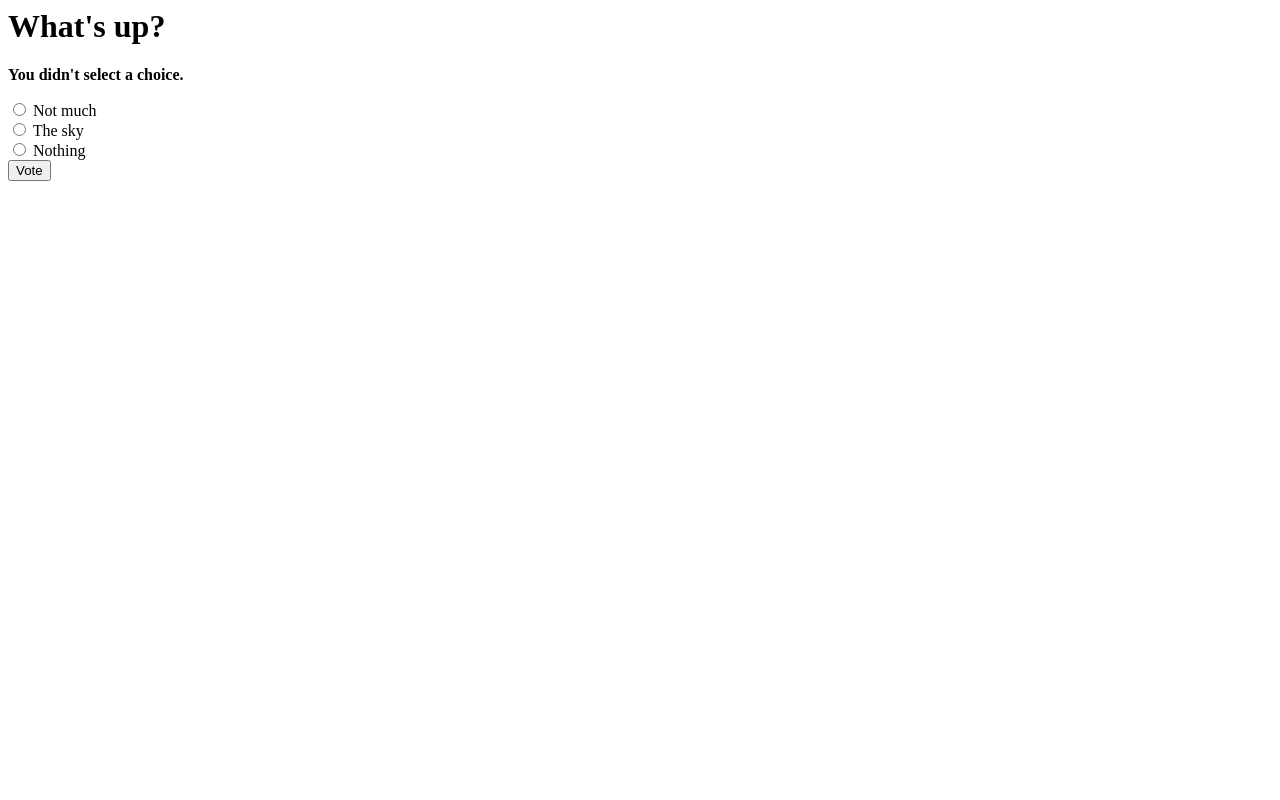
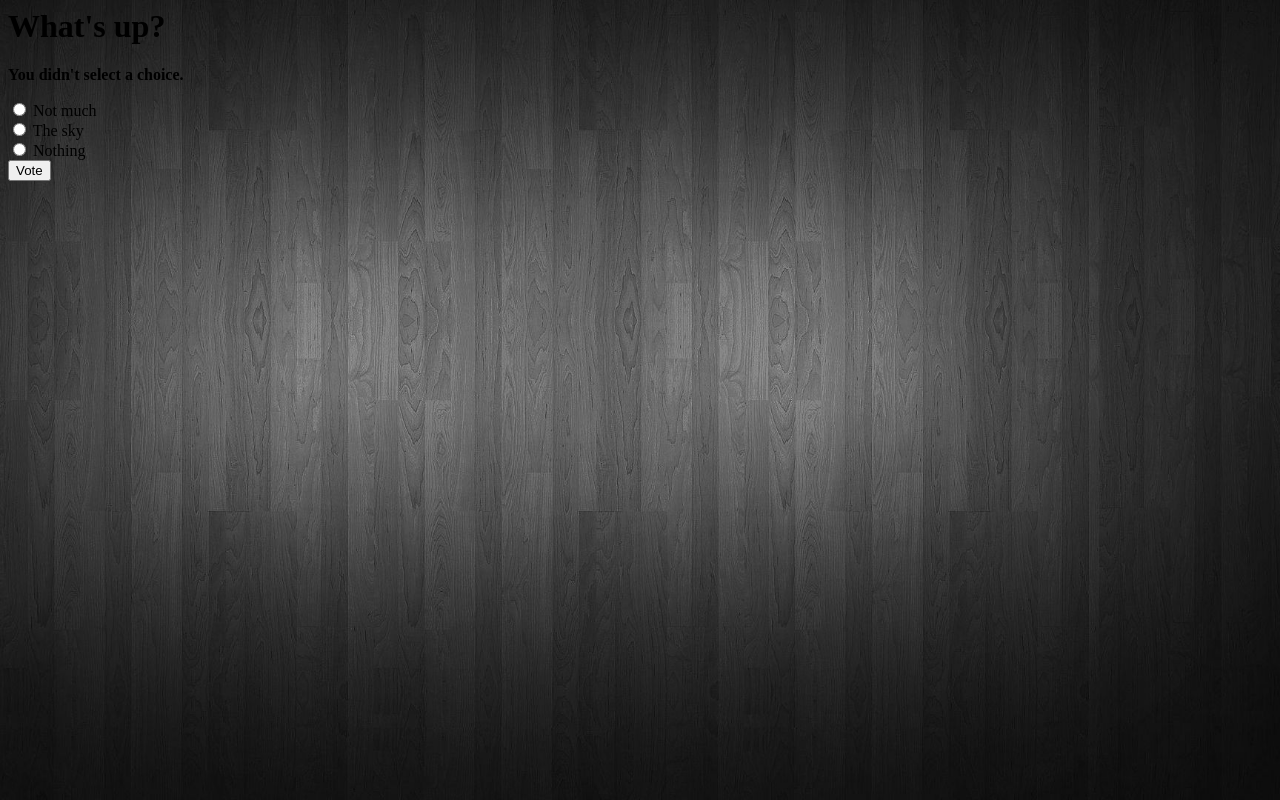
Before and after one commit to mabcode/weight-in-gold, a Django app: page /1/vote/ in a window 1280 px wide. Run offline with Django 3.2, Linux system fonts and the light colour scheme; data comes from the database, SQL or seed files in the repository; both versions use the stored data as it was after the commit.

Commit message:
Finished HW7

```diff
--- a/polls/static/polls/style.css
+++ b/polls/static/polls/style.css
@@ -1,7 +1,8 @@
 li a {
-    color: pink;
+    color: limegreen;
 }
 
 body {
     background: white url("images/background.gif") no-repeat right top;
+    background-size:cover;
 }
--- a/polls/templates/polls/detail.html
+++ b/polls/templates/polls/detail.html
@@ -1,3 +1,7 @@
+{% load static %}
+
+<link rel="stylesheet" type="text/css" href="{% static 'polls/style.css' %}" />
+
 <h1>{{ question.question_text }}</h1>
 
 {% if error_message %}<p><strong>{{ error_message }}</strong></p>{% endif %}
--- a/polls/templates/polls/results.html
+++ b/polls/templates/polls/results.html
@@ -1,3 +1,7 @@
+{% load static %}
+
+<link rel="stylesheet" type="text/css" href="{% static 'polls/style.css' %}" />
+
 <h1>{{ question.question_text }}</h1>
 
 <ul>
```
Also changed, not shown: db.sqlite3, polls/static/polls/images/background.gif.
